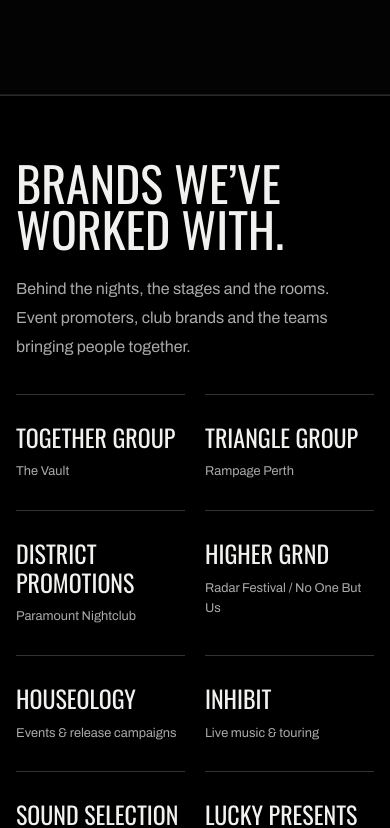
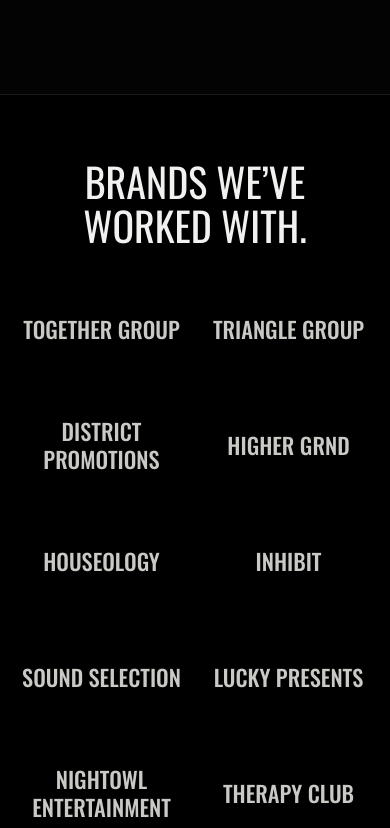
Before and after one commit to SizzleReelStudios/szl-website, a Next.js app: page / in a window 390 px wide. Shown: the part 4131-4959 px from the top of the page. Built offline with nearby package versions, Linux system fonts and the light colour scheme.

Commit message:
Simplify brands section into centred name wall

```diff
--- a/app/globals.css
+++ b/app/globals.css
@@ -418,19 +418,17 @@ body::before {
  .past-work-description { padding-left:0; }
 }
 
-.brands-section { padding:88px 32px; border-block:1px solid #292929; scroll-margin-top:80px; }
+ .brands-section { padding:88px 32px; scroll-margin-top:80px; }
 .brands-inner { max-width:88rem; margin:auto; }
-.brands-heading { display:flex; align-items:end; justify-content:space-between; gap:32px; margin-bottom:48px; }
-.brands-heading h2 { font-size:clamp(3rem,6vw,5.5rem); line-height:.95; text-transform:uppercase; }
-.brands-heading > p { max-width:26rem; color:#aaa; line-height:1.8; }
-.brands-grid { display:grid; grid-template-columns:repeat(4,minmax(0,1fr)); list-style:none; gap:0 32px; padding:0; }
-.brands-grid li { padding:28px 0; border-top:1px solid #333; }
-.brands-grid h3 { font-size:clamp(1.5rem,2.3vw,2.25rem); line-height:1.2; text-transform:uppercase; overflow-wrap:anywhere; }
-.brands-grid p { font-size:.8rem; line-height:1.6; color:#aaa; margin-top:10px; }
-@media(max-width:900px) { .brands-grid { grid-template-columns:repeat(2,minmax(0,1fr)); } }
+.brands-heading { text-align:center; margin-bottom:56px; }
+.brands-heading h2 { font-size:clamp(2.5rem,5vw,4.5rem); line-height:1.1; text-transform:uppercase; }
+.brands-grid { display:grid; grid-template-columns:repeat(3,minmax(0,1fr)); list-style:none; gap:24px 48px; padding:0; }
+.brands-grid li { min-height:112px; padding:24px 8px; display:flex; align-items:center; justify-content:center; text-align:center; }
+.brands-grid h3 { font-size:clamp(1.4rem,2.5vw,2.4rem); font-weight:500; line-height:1.25; text-transform:uppercase; color:#c9c9c5; transition:color 180ms ease; }
+.brands-grid li:hover h3 { color:#fff; }
 @media(max-width:640px) {
  .brands-section { padding:64px 16px; }
- .brands-heading { display:block; margin-bottom:32px; }
- .brands-heading > p { margin-top:24px; }
- .brands-grid { gap:0 20px; }
+ .brands-heading { margin-bottom:32px; }
+ .brands-grid { grid-template-columns:repeat(2,minmax(0,1fr)); gap:16px; }
+ .brands-grid li { min-height:100px; padding:20px 0; }
 }
--- a/components/Brands.tsx
+++ b/components/Brands.tsx
@@ -5,14 +5,12 @@ export default function Brands() {
     <section id="brands" className="brands-section" aria-labelledby="brands-title">
       <div className="brands-inner">
         <div className="brands-heading">
-          <h2 id="brands-title" className="font-display">Brands we’ve<br />worked with.</h2>
-          <p>Behind the nights, the stages and the rooms.<br />Event promoters, club brands and the teams bringing people together.</p>
+          <h2 id="brands-title" className="font-display">Brands we’ve worked with.</h2>
         </div>
         <ul className="brands-grid">
           {brands.map((brand) => (
             <li key={brand.name}>
               <h3 className="font-display">{brand.name}</h3>
-              <p>{brand.context}</p>
             </li>
           ))}
         </ul>
```
